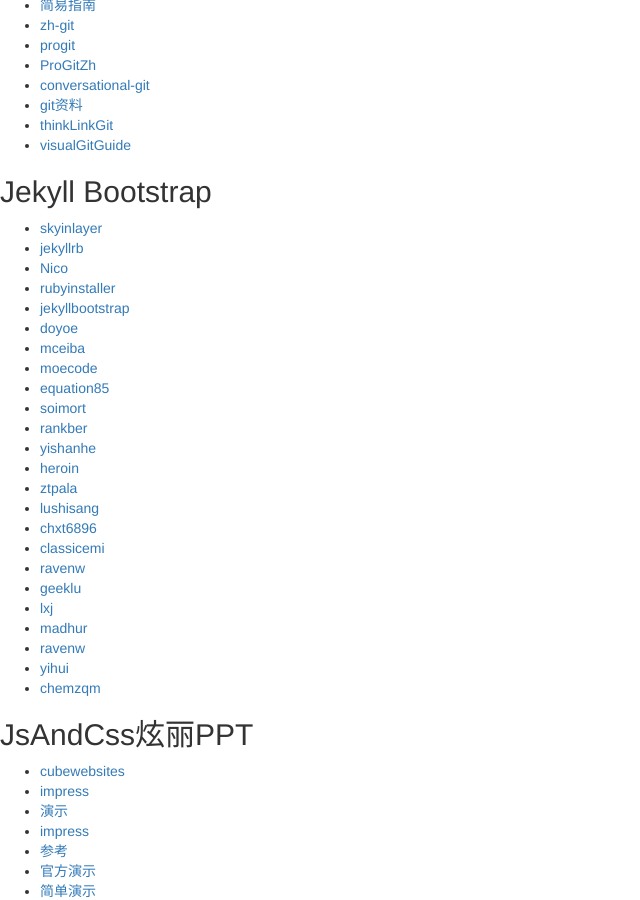
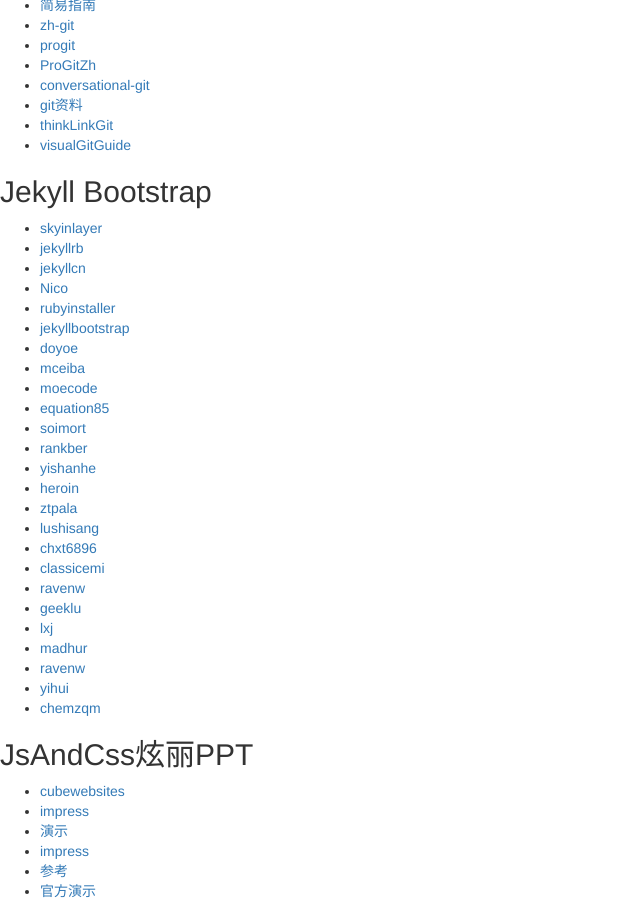
Before and after one commit to wkylin/wkylin.github.com, a Jekyll site: the page built from tech.html, in a window 1280 px wide and 900 px high, scrolled down 1240 px. Shown: the whole window, without its empty margins (0-640 px from the left). Built offline with Jekyll 4.4.1, drawn with Linux system fonts in a browser that asks for light colours; nearby versions of some CDN libraries; library files that are not in the unit come from our copies; comment, search, counter and statistics services are not loaded.

Commit message:
jekyll config

```diff
--- a/tech.html
+++ b/tech.html
@@ -37,6 +37,7 @@
 <ul class="ui-list fn-clear">
     <li class="ui-list-item"><a href="http://skyinlayer.com/" target="_blank">skyinlayer</a></li>
     <li class="ui-list-item"><a href="http://jekyllrb.com/" target="_blank"><span class="ft-red">jekyllrb</span></a></li>
+    <li class="ui-list-item"><a href="http://jekyllcn.com/" target="_blank"><span class="ft-red">jekyllcn</span></a></li>
     <li class="ui-list-item"><a href="http://lab.lepture.com/nico/zh/" target="_blank">Nico</a></li>
     <li class="ui-list-item"><a href="http://rubyinstaller.org/" target="_blank"><span class="ft-red">rubyinstaller</span></a></li>
     <li class="ui-list-item"><a href="http://jekyllbootstrap.com/" target="_blank">jekyllbootstrap</a></li>
```
